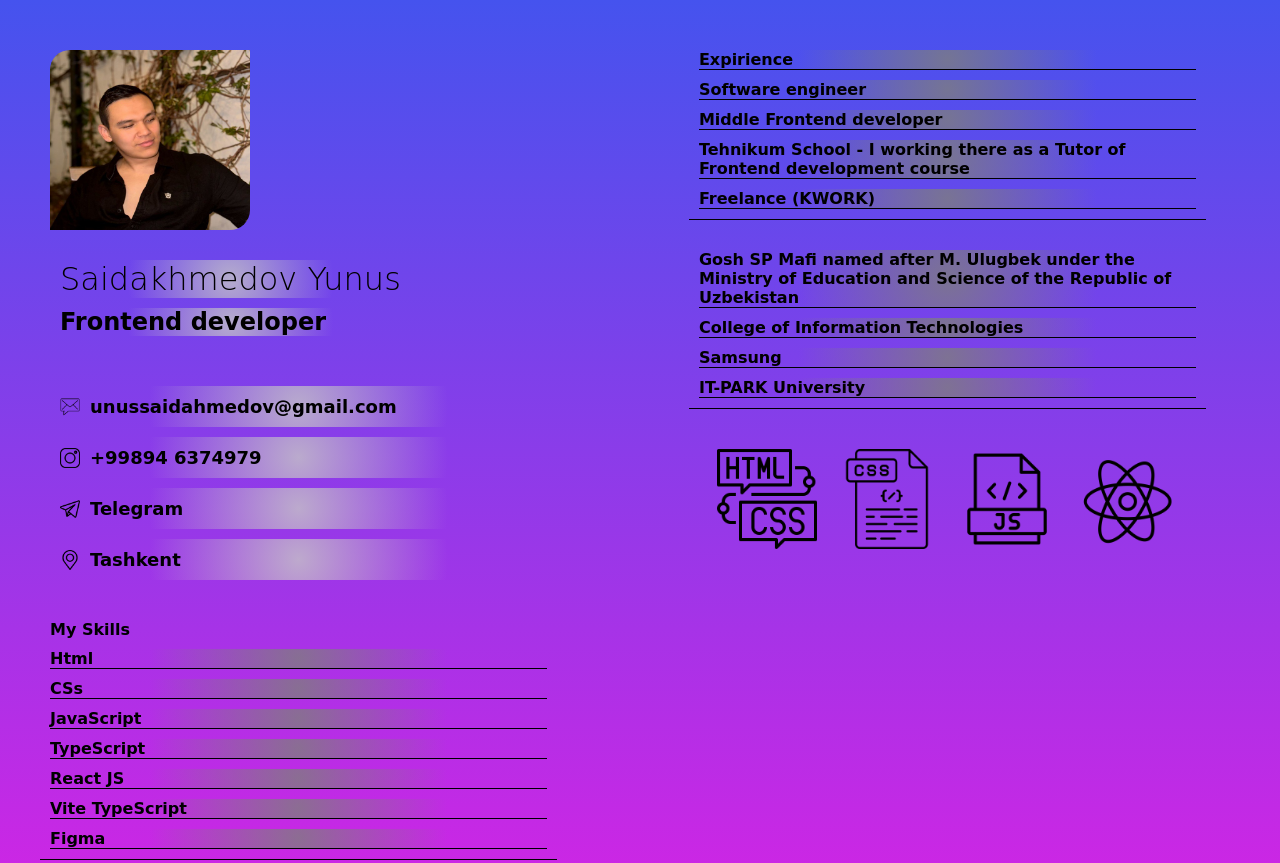
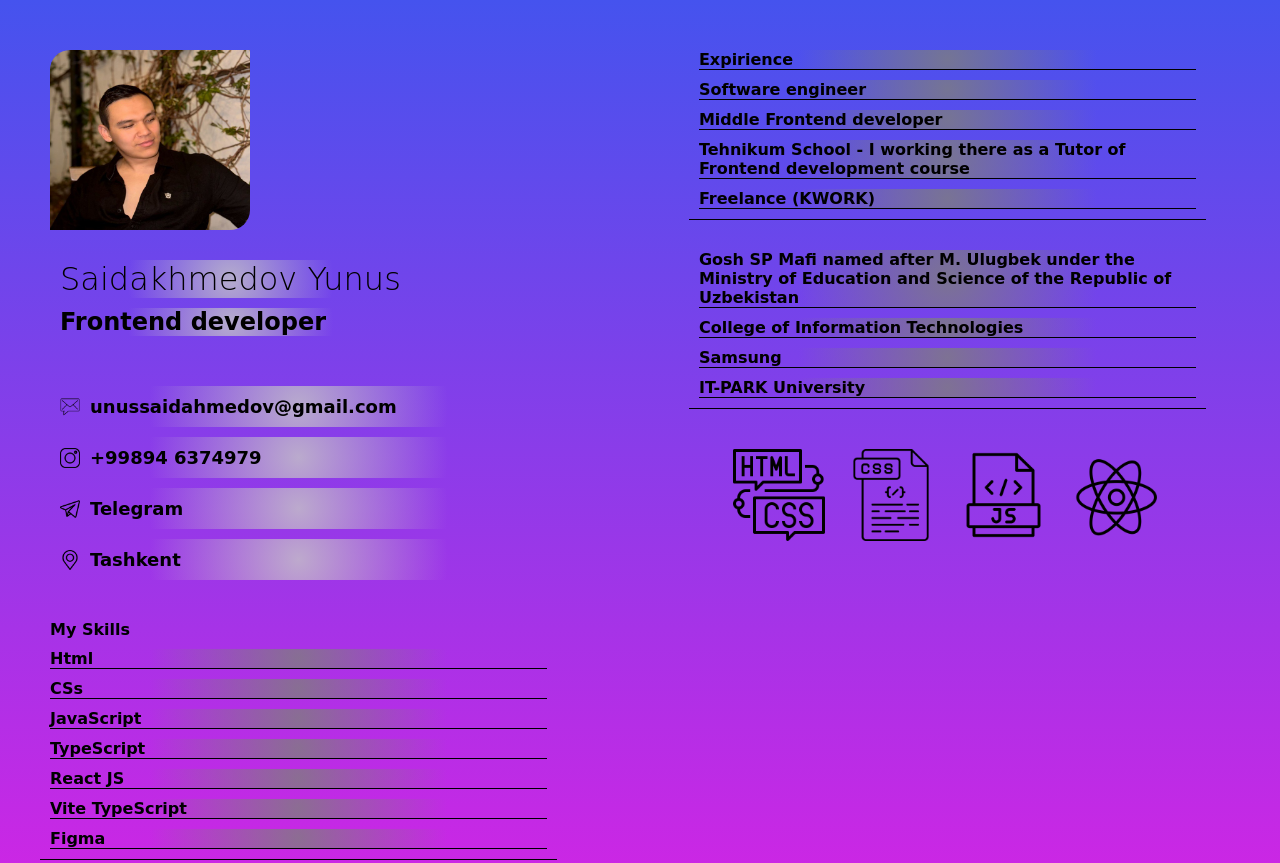
Before and after one commit to SaydakhmedovYunus/resume, a plain HTML site: page index.html in a window 1280 px wide. Shown: the top 863 px of the page. Drawn offline with Linux system fonts and the light colour scheme.

Commit message:
repaired version

```diff
--- a/index.html
+++ b/index.html
@@ -3,9 +3,17 @@
 <head>
     <meta charset="UTF-8">
     <meta name="viewport" content="width=device-width, initial-scale=1.0">
-    <title>Document</title>
+    <meta name="author" content="Сайдахмедов Юнус">
+    <meta name="description" content="Резюме Frontend разработчика">
+    <meta name="keywords" content="Создать свой сайт,купить сайт, Изобретение сайтов, Сайты под заказ, Настройка SEO - отпимизации,">
+    <meta property="og:image" content="http://example.com/image.jpg">
+    <meta http-equiv="Content-Language" content="en">
+    <title>My-Resume</title>
     <link rel="stylesheet" href="./style.css">
     <link rel="preconnect" href="https://fonts.googleapis.com">
+    <link rel="icon" href="./img/react.png">
+
+
 </head>
 <body>
     <div class="main_wrapper">
--- a/style.css
+++ b/style.css
@@ -134,7 +134,6 @@
     gap: 20px;
 
     img {
-        width: 100px;
-        height: 100px;
+        width:calc(4.78vw + 31px);
     }
 }
```
